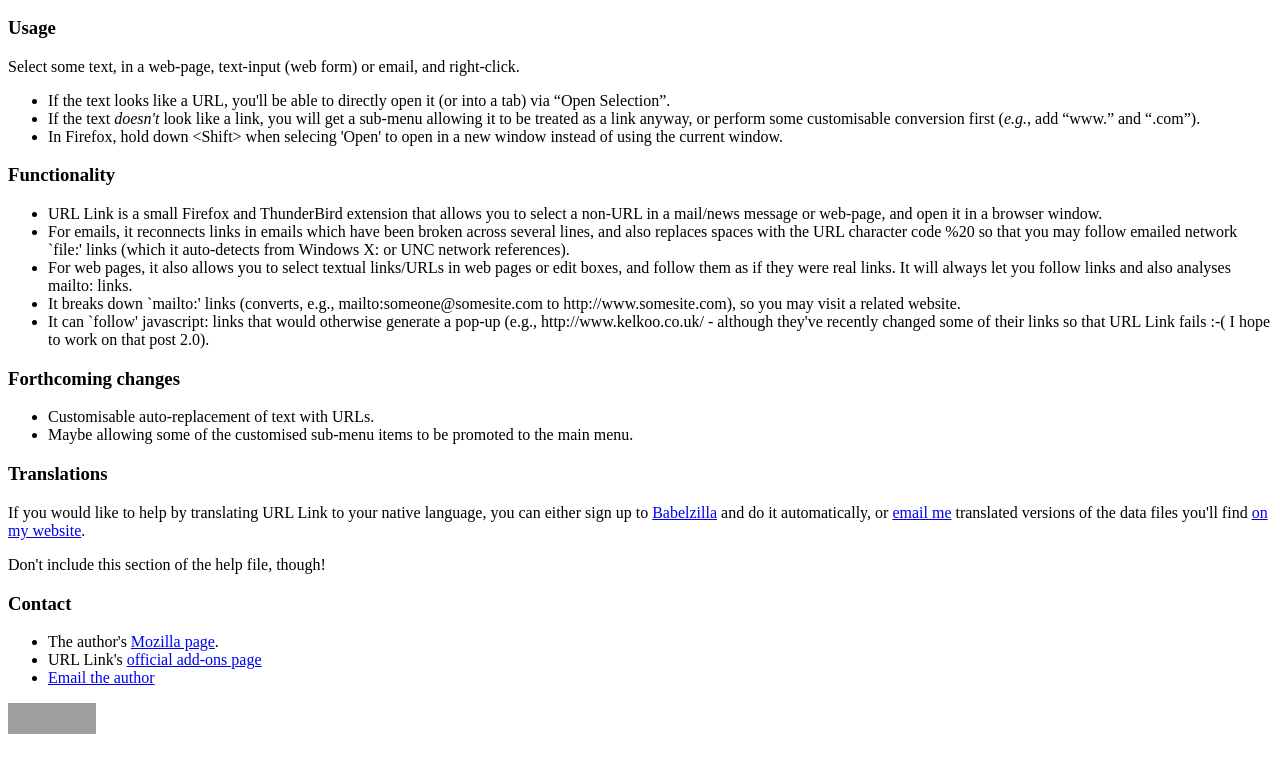
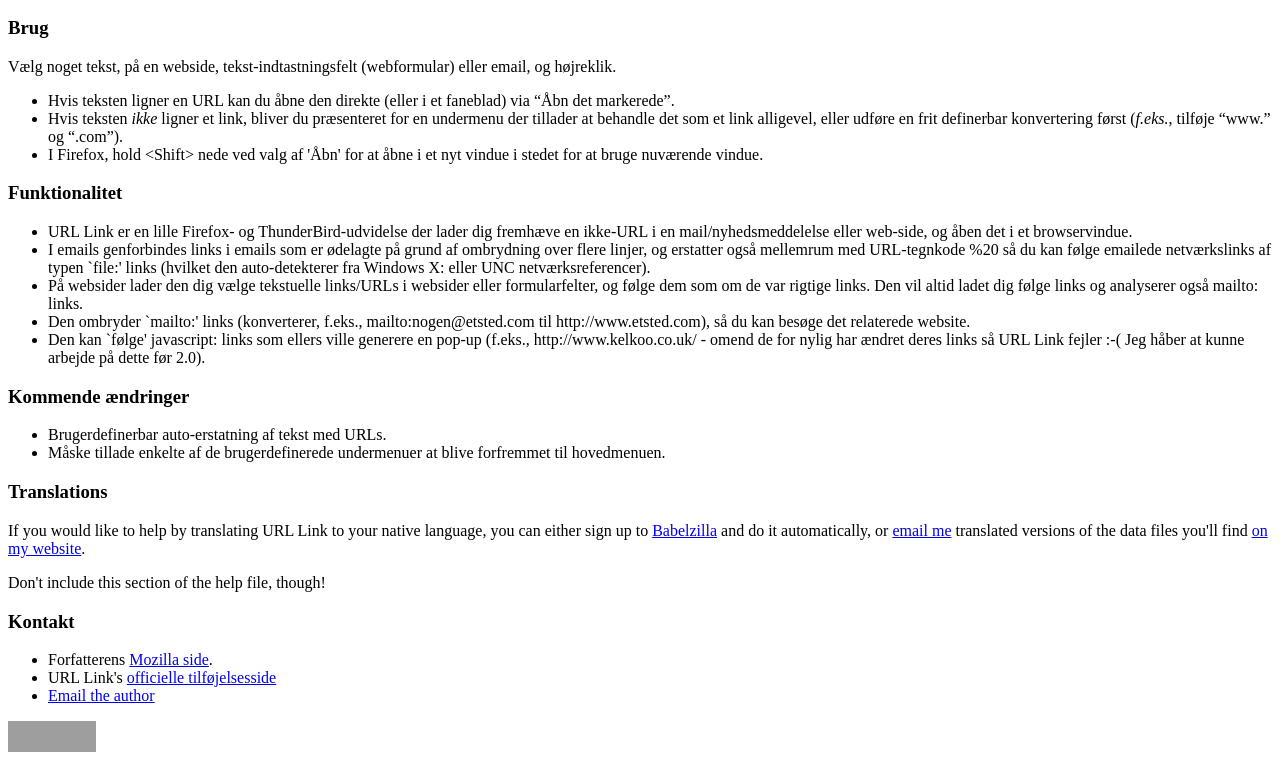
Before and after one commit to fnxweb/urllink, a plain HTML site: page src/locale/da-DK/help.html in a window 1280 px wide. Shown: the part 50-818 px from the top of the page. Drawn offline with Linux system fonts and the light colour scheme; grey boxes are pictures that could not be loaded.

Commit message:
Updated & help i18n
git-svn-id: http://fnx.fnxweb.co.uk/repos/fnx/urllink/trunk@731 5a3ab4dc-b762-4687-8486-9e4b0467cd83

```diff
--- a/src/locale/da-DK/help.html
+++ b/src/locale/da-DK/help.html
@@ -3,76 +3,76 @@
 <html>
   <head>
     <meta http-equiv="Content-Type" content="text/html; charset=UTF-8">
-    <title>URL Link Help</title>
+    <title>URL Link Hjælp</title>
   </head>
   <body>
     <h2><img src="chrome://urllink/content/urllink.png" alt="logo">&nbsp;&nbsp;URL Link</h2>
 
-    <h3>Usage</h3>
+    <h3>Brug</h3>
     <p>
-    Select some text, in a web-page, text-input (web form) or email, and
-    right-click.
+    Vælg noget tekst, på en webside, tekst-indtastningsfelt (webformular) eller email, og
+    højreklik.
     <p>
     <ul>
       <li>
-      If the text looks like a URL, you'll be able to directly open it (or into
-      a tab) via “Open Selection”.
+      Hvis teksten ligner en URL kan du åbne den direkte (eller i et
+      faneblad) via “Åbn det markerede”.
       </li>
       <li>
-      If the text <i>doesn't</i> look like a link, you will get a sub-menu
-      allowing it  to be treated as a link anyway, or perform some customisable
-      conversion first (<i>e.g.</i>, add “www.” and “.com”).
+      Hvis teksten <i>ikke</i> ligner et link, bliver du præsenteret for en undermenu
+      der tillader at behandle det som et link alligevel, eller udføre en frit definerbar
+      konvertering først (<i>f.eks.</i>, tilføje “www.” og “.com”).
       </li>
       <li>
-      In Firefox, hold down &lt;Shift&gt; when selecing 'Open' to open in a new
-      window instead of using the current window.
+      I Firefox, hold &lt;Shift&gt; nede ved valg af 'Åbn' for at åbne i et nyt
+      vindue i stedet for at bruge nuværende vindue.
       </li>
     </ul>
 
-    <h3>Functionality</h3>
+    <h3>Funktionalitet</h3>
     <ul>
       <li>
-      URL Link is a small Firefox and ThunderBird extension that allows you to
-      select a non-URL in a mail/news message or web-page, and open it in a
-      browser window.
+      URL Link er en lille Firefox- og ThunderBird-udvidelse der lader dig fremhæve
+      en ikke-URL i en mail/nyhedsmeddelelse eller web-side, og åben det i et
+      browservindue.
       </li>
 
       <li>
-      For emails, it reconnects links in emails which have been broken across
-      several lines, and also replaces spaces with the URL character code %20
-      so that you may follow emailed network `file:' links (which it
-      auto-detects from Windows X: or UNC network references).
+      I emails genforbindes links i emails som er ødelagte på grund af ombrydning over
+      flere linjer, og erstatter også mellemrum med URL-tegnkode %20
+      så du kan følge emailede netværkslinks af typen `file:' links (hvilket den
+      auto-detekterer fra Windows X: eller UNC netværksreferencer).
       </li>
 
       <li>
-      For web pages, it also allows you to select textual links/URLs in web
-      pages or edit boxes, and follow them as if they were real links. It will
-      always let you follow links and also analyses mailto: links.
+      På websider lader den dig vælge tekstuelle links/URLs i websider
+	  eller formularfelter, og følge dem som om de var rigtige links. Den vil
+       altid ladet dig følge links og analyserer også mailto: links.
       </li>
 
       <li>
-      It breaks down `mailto:' links (converts, e.g.,
-      mailto:someone@somesite.com to http://www.somesite.com), so you may visit
-      a related website.
+      Den ombryder `mailto:' links (konverterer, f.eks.,
+      mailto:nogen@etsted.com til http://www.etsted.com), så du kan besøge det
+      relaterede website.
       </li>
 
       <li>
-      It can `follow' javascript: links that would otherwise generate a pop-up
-      (e.g., http://www.kelkoo.co.uk/ - although they've recently changed some
-      of their links so that URL Link fails :-( I hope to work on that post
+      Den kan `følge' javascript: links som ellers ville generere en pop-up
+      (f.eks., http://www.kelkoo.co.uk/ - omend de for nylig har ændret deres
+      links så URL Link fejler :-( Jeg håber at kunne arbejde på dette før
       2.0).
       </li>
     </ul>
 
-    <h3>Forthcoming changes</h3>
+    <h3>Kommende ændringer</h3>
     <p>
     <ul>
       <li>
-      Customisable auto-replacement of text with URLs.
+      Brugerdefinerbar auto-erstatning af tekst med URLs.
       </li>
       <li>
-      Maybe allowing some of the customised sub-menu items to be promoted to
-      the main menu.
+      Måske tillade enkelte af de brugerdefinerede undermenuer at blive forfremmet til
+      hovedmenuen.
       </li>
     </ul>
 
@@ -91,13 +91,13 @@
     <p>
     <!-- END DO NOT TRANSLATE -->
 
-    <h3>Contact</h3>
+    <h3>Kontakt</h3>
     <ul>
       <li>
-      The author's <a href="http://www.fnxweb.com/software-mozilla">Mozilla page</a>.
+      Forfatterens <a href="http://www.fnxweb.com/software-mozilla">Mozilla side</a>.
       </li>
       <li>
-      URL Link's <a href="https://addons.mozilla.org/firefox/403/">official add-ons page</a>
+      URL Link's <a href="https://addons.mozilla.org/firefox/403/">officielle tilføjelsesside</a>
       </li>
       <li>
       <a href="mailto:mozilla@fnxweb.com">Email the author</a>
```
Also changed, not shown: 2 other files.
